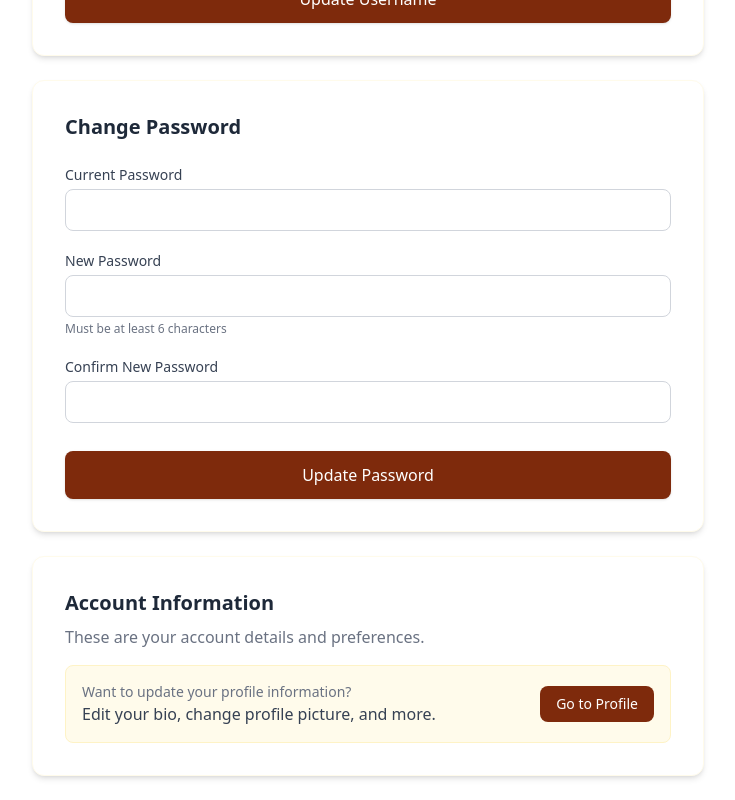
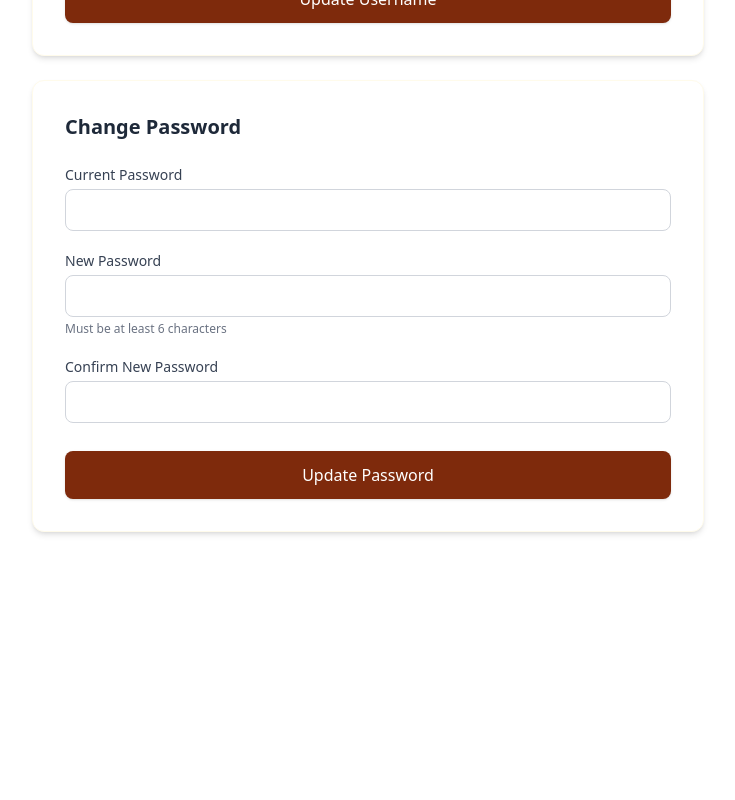
Before and after one commit to DumitruEstera/My-Social-Network, a React (Vite) app in the folder client/: page /settings in a window 1280 px wide. Shown: the part 470-1270 px from the top of the page, without its empty margins (272-1007 px from the left). After the commit the page ends 1050 px from the top, so only its background shows below. Built offline with nearby package versions, Linux system fonts and the light colour scheme; no server answers; sample sign-in values are in the browser's storage.

Commit message:
feat: remove redundant account information section from Settings component

```diff
--- a/client/src/components/Settings.jsx
+++ b/client/src/components/Settings.jsx
@@ -345,27 +345,6 @@ export default function Settings() {
         </form>
       </div>
 
-      {/* Additional Account Settings Section (Keep existing) */}
-      <div className="bg-white rounded-xl shadow-md p-8 border border-amber-50">
-        <h2 className="text-xl font-semibold mb-2 text-gray-800">Account Information</h2>
-        <p className="text-gray-500 mb-4">These are your account details and preferences.</p>
-
-        <div className="bg-amber-50 rounded-lg p-4 border border-amber-100">
-          <div className="flex flex-col sm:flex-row gap-4 justify-between items-start sm:items-center">
-            <div>
-              <p className="text-sm text-gray-500">Want to update your profile information?</p>
-              <p className="text-gray-700 font-medium">Edit your bio, change profile picture, and more.</p>
-            </div>
-            <button
-              onClick={() => navigate(`/profile/${user?._id}`)}
-              className="px-4 py-2 bg-orange-900 text-white rounded-lg hover:bg-yellow-600 transition text-sm"
-            >
-              Go to Profile
-            </button>
-          </div>
-        </div>
-      </div>
-
       {/* Guest Prompt Modal */}
       <GuestPrompt
         isOpen={showGuestPrompt}
```
